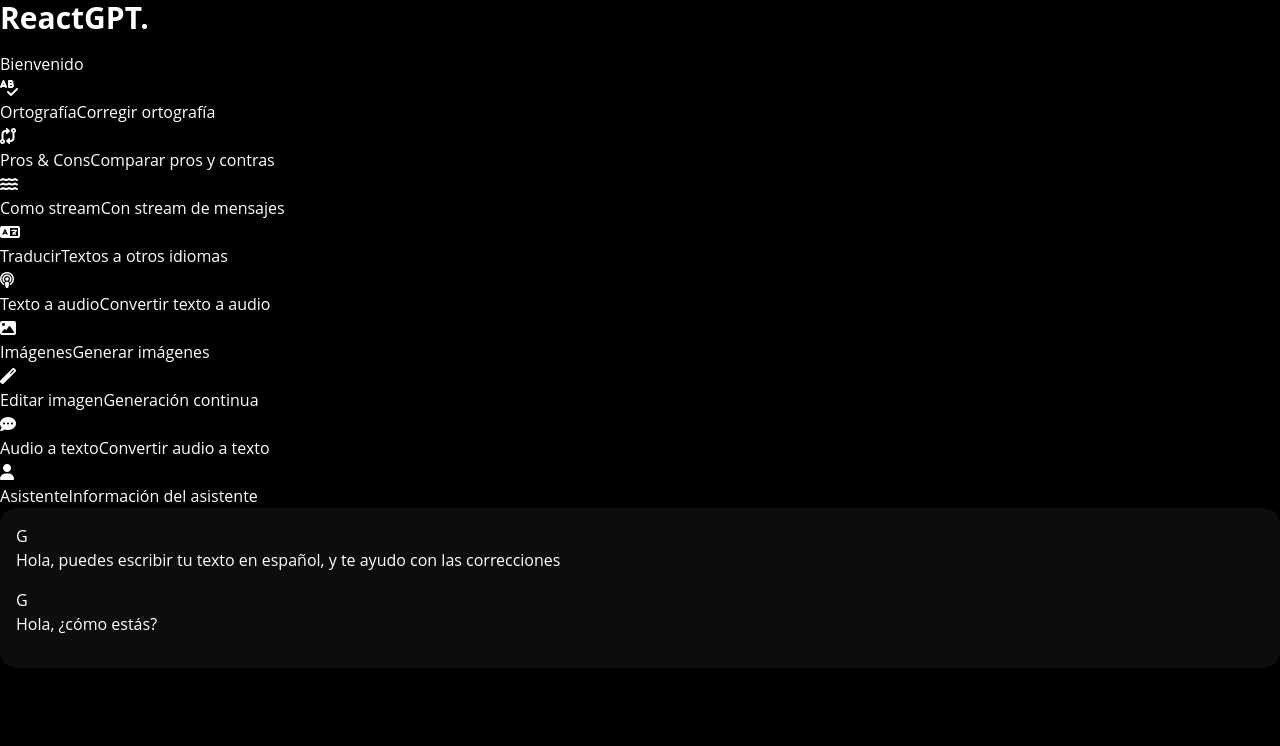
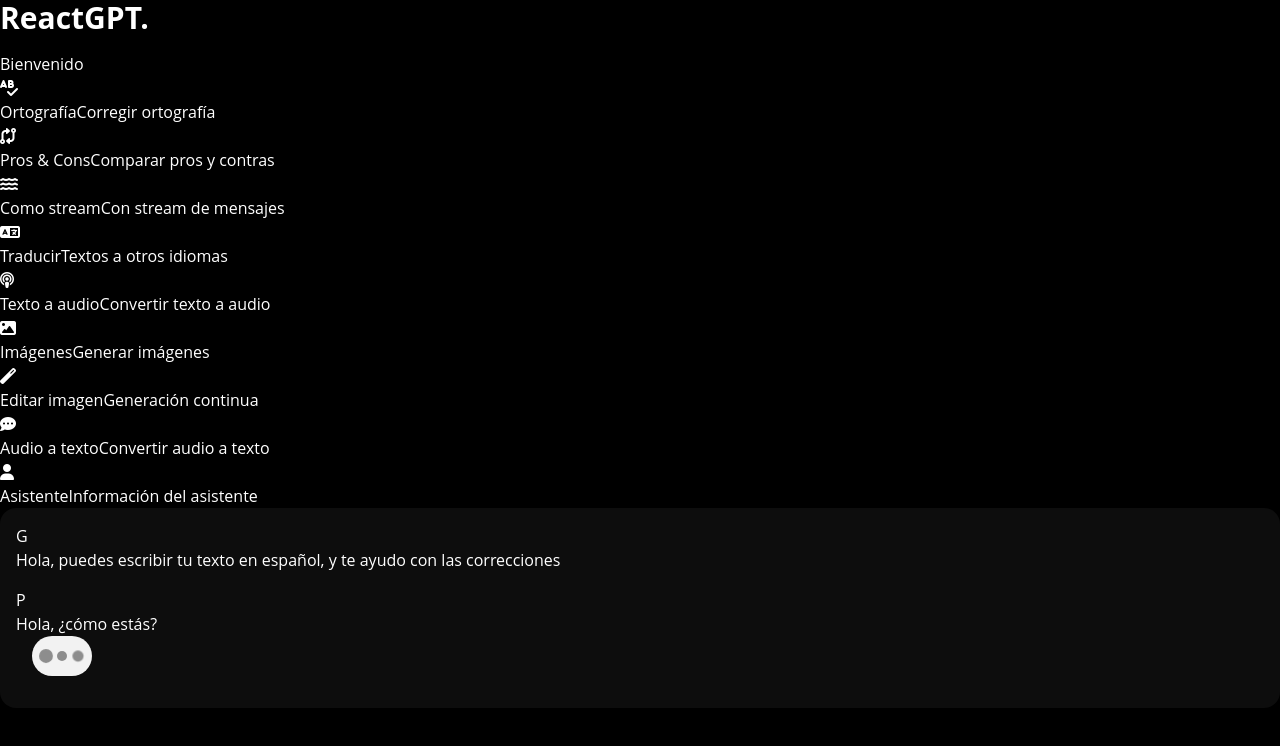
Before and after one commit to developaul/react-gpt, a React (Vite) app: page /orthography in a window 1280 px wide. Shown: the top 746 px of the page. Built offline with nearby package versions, Linux system fonts and the light colour scheme.

Commit message:
chore: loaders added

```diff
--- a/src/presentation/components/chat-bubbles/MyMessage.tsx
+++ b/src/presentation/components/chat-bubbles/MyMessage.tsx
@@ -6,12 +6,12 @@ interface Props {
 
 export const MyMessage: FC<Props> = ({ text }) => {
   return (
-    <div className="col-start-1 col-end-9 p-3 rounded-lg">
-      <div className="flex flex-row items-start">
-        <div className="flex items-center justify-center h-10 w-10 rounded-full bg-green-600 flex-shrink-0">
-          G
+    <div className="col-start-6 col-end-13 p-3 rounded-lg">
+      <div className="flex items-center justify-start flex-row-reverse">
+        <div className="flex items-center justify-center h-10 w-10 rounded-full bg-indigo-500 flex-shrink-0">
+          P
         </div>
-        <div className="relative ml-3 text-sm bg-black bg-opacity-25 pt-3 pb-2 px-4 shadow rounded-xl">
+        <div className="relative mr-3 text-sm bg-indigo-700 bg-opacity-25 pt-3 pb-2 px-4 shadow rounded-xl">
           <div>{text}</div>
         </div>
       </div>
--- a/src/presentation/components/index.ts
+++ b/src/presentation/components/index.ts
@@ -1,3 +1,4 @@
 export * from './sidebar/SidebarMenuItem';
 export * from './chat-bubbles/GptMessage';
 export * from './chat-bubbles/MyMessage';
+export * from './loaders/TypingLoader';
--- /dev/null
+++ b/src/presentation/components/loaders/TypingLoader.css
@@ -0,0 +1,70 @@
+.typing {
+  display: block;
+  width: 60px;
+  height: 40px;
+  border-radius: 20px;
+  margin: 0 1rem;
+  display: flex;
+  justify-content: center;
+  align-items: center;
+  background-color: #f2f2f2;
+}
+
+.circle {
+  display: block;
+  height: 10px;
+  width: 10px;
+  border-radius: 50%;
+  background-color: #8d8d8d;
+  margin: 3px;
+}
+.circle.scaling {
+  animation: typing 1000ms ease-in-out infinite;
+  animation-delay: 3600ms;
+}
+.circle.bouncing {
+  animation: bounce 1000ms ease-in-out infinite;
+  animation-delay: 3600ms;
+}
+
+.circle:nth-child(1) {
+  animation-delay: 0ms;
+}
+
+.circle:nth-child(2) {
+  animation-delay: 333ms;
+}
+
+.circle:nth-child(3) {
+  animation-delay: 666ms;
+}
+
+@keyframes typing {
+  0% {
+    transform: scale(1);
+  }
+  33% {
+    transform: scale(1);
+  }
+  50% {
+    transform: scale(1.4);
+  }
+  100% {
+    transform: scale(1);
+  }
+}
+
+@keyframes bounce {
+  0% {
+    transform: translateY(0);
+  }
+  33% {
+    transform: translateY(0);
+  }
+  50% {
+    transform: translateY(-10px);
+  }
+  100% {
+    transform: translateY(0);
+  }
+}
--- /dev/null
+++ b/src/presentation/components/loaders/TypingLoader.tsx
@@ -0,0 +1,16 @@
+import { FC } from 'react'
+import './TypingLoader.css'
+
+interface Props {
+  className?: string
+}
+
+export const TypingLoader: FC<Props> = ({ className }) => {
+  return (
+    <div className={`typing ${className ?? ''}`}>
+      <span className="circle scaling"></span>
+      <span className="circle scaling"></span>
+      <span className="circle scaling"></span>
+    </div>
+  )
+}
--- a/src/presentation/pages/orthography/OrthographyPage.tsx
+++ b/src/presentation/pages/orthography/OrthographyPage.tsx
@@ -1,4 +1,4 @@
-import { GptMessage, MyMessage } from "../../components"
+import { GptMessage, MyMessage, TypingLoader } from "../../components"
 
 export const OrthographyPage = () => {
   return (
@@ -6,12 +6,11 @@ export const OrthographyPage = () => {
       <div className="chat-messages">
         <div className="grid grid-cols-12 gap-y-2">
 
-
           {/* Bienvenida */}
           <GptMessage text="Hola, puedes escribir tu texto en español, y te ayudo con las correcciones" />
 
           <MyMessage text="Hola, ¿cómo estás?" />
-
+          <TypingLoader className="fade-in" />
         </div>
       </div>
     </div>
```
